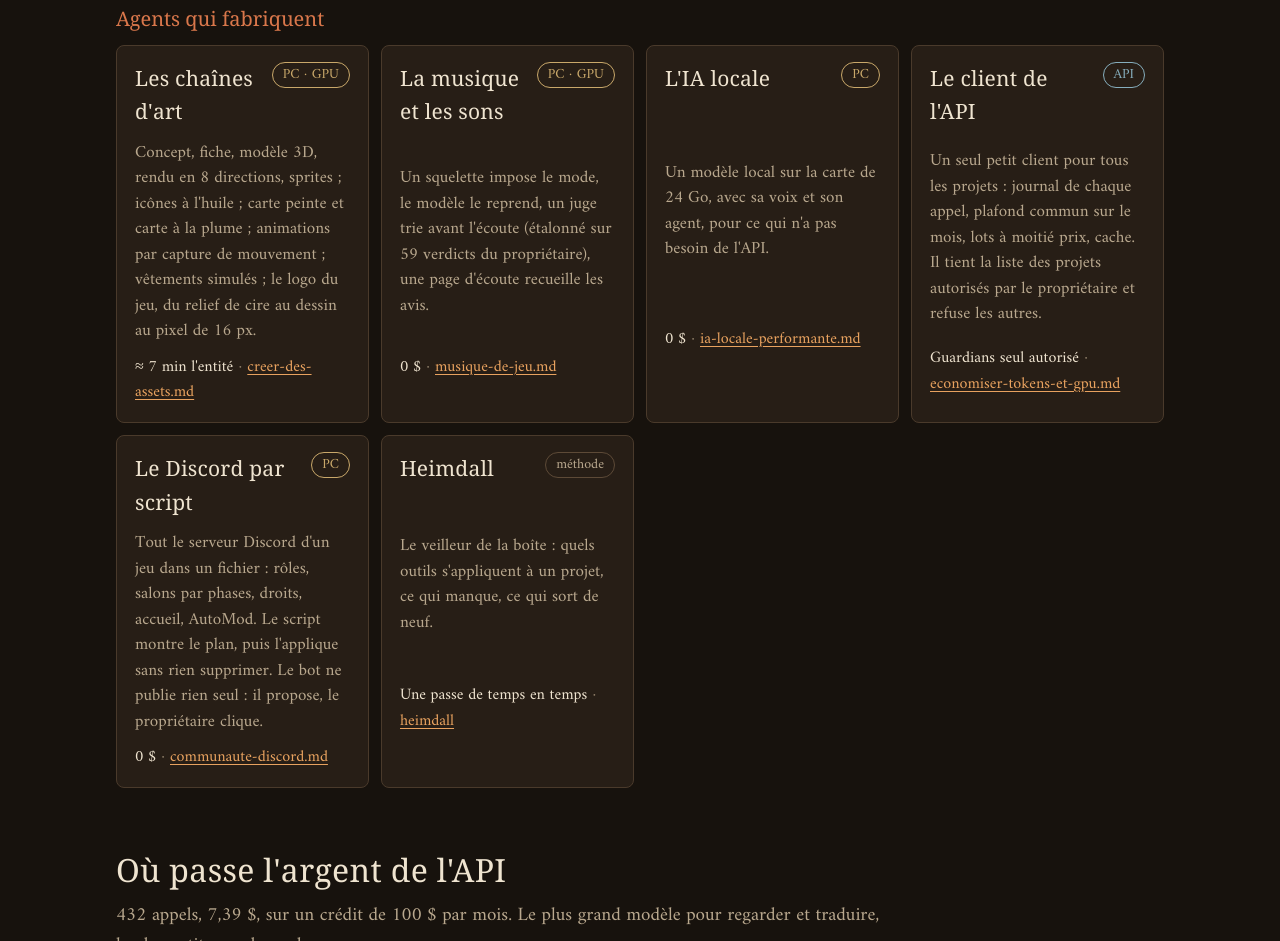
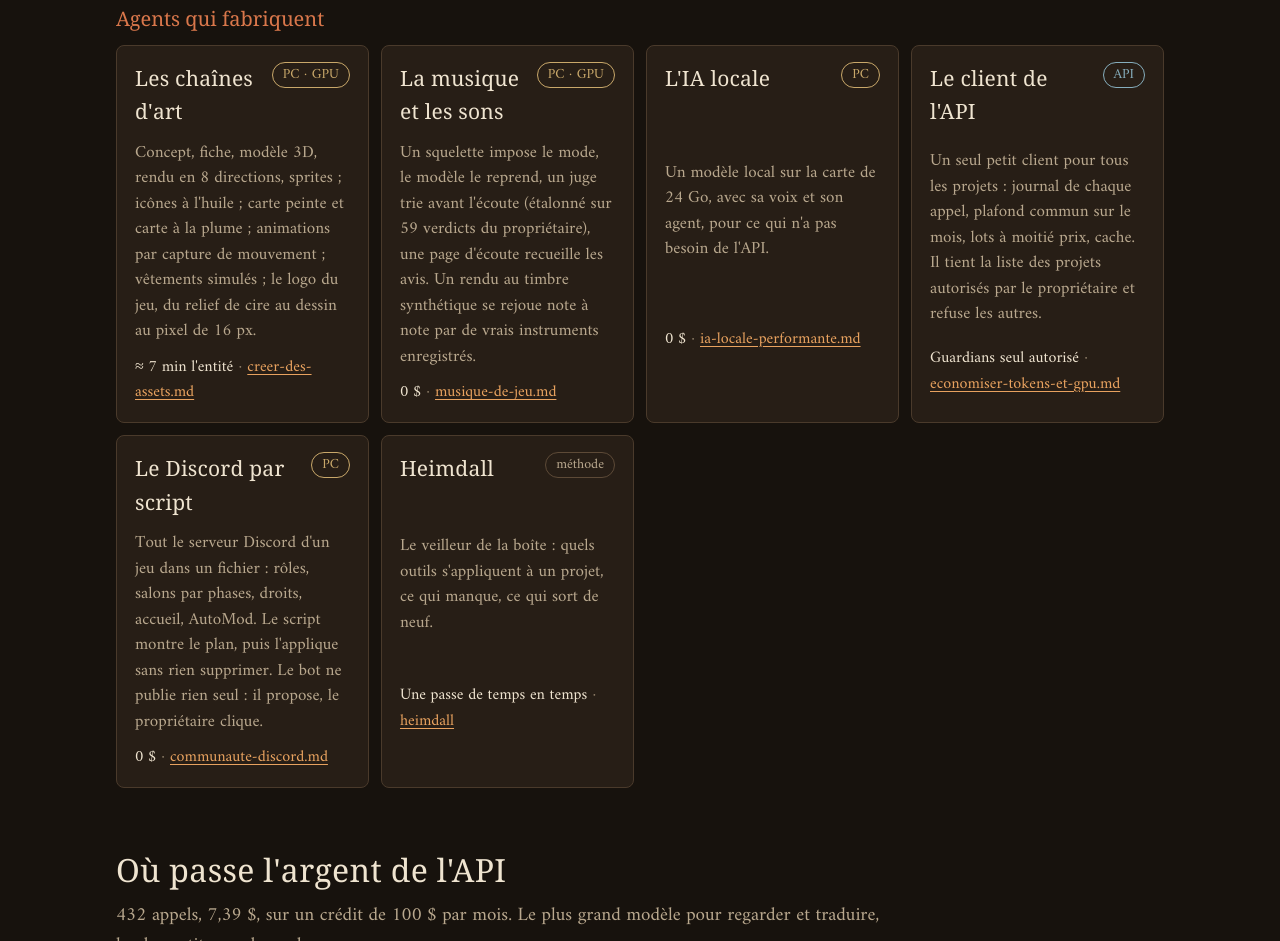
Before and after one commit to Alpharid/ACH, a website: page web/methode/index.html in a window 1280 px wide. Shown: the part 4061-5002 px from the top of the page. Drawn offline with Linux system fonts and the light colour scheme; a web font is replaced by a local one.

Commit message:
Méthode : la musique rejouée par de vrais instruments (recopie de la vitrine de la Super_Toolbox)
Co-Authored-By: Claude Opus 5.5 <noreply@anthropic.com>

```diff
--- a/web/methode/index.html
+++ b/web/methode/index.html
@@ -285,7 +285,7 @@ footer{margin-top:64px;padding-top:20px;border-top:1px solid var(--trait);color:
       <p>Concept, fiche, modèle 3D, rendu en 8 directions, sprites ; icônes à l'huile ; carte peinte et carte à la plume ; animations par capture de mouvement ; vêtements simulés ; le logo du jeu, du relief de cire au dessin au pixel de 16 px.</p>
       <div class="cout">≈ 7 min l'entité <em>· <a href="https://github.com/Alpharid/Super_Toolbox/blob/main/guides/creer-des-assets.md">creer-des-assets.md</a></em></div></div>
     <div class="carte outil"><h3>La musique et les sons</h3><span class="tag local">PC · GPU</span>
-      <p>Un squelette impose le mode, le modèle le reprend, un juge trie avant l'écoute (étalonné sur 59 verdicts du propriétaire), une page d'écoute recueille les avis.</p>
+      <p>Un squelette impose le mode, le modèle le reprend, un juge trie avant l'écoute (étalonné sur 59 verdicts du propriétaire), une page d'écoute recueille les avis. Un rendu au timbre synthétique se rejoue note à note par de vrais instruments enregistrés.</p>
       <div class="cout">0 $ <em>· <a href="https://github.com/Alpharid/Super_Toolbox/blob/main/guides/musique-de-jeu.md">musique-de-jeu.md</a></em></div></div>
     <div class="carte outil"><h3>L'IA locale</h3><span class="tag local">PC</span>
       <p>Un modèle local sur la carte de 24 Go, avec sa voix et son agent, pour ce qui n'a pas besoin de l'API.</p>
```
Also changed, not shown: HANDOVER.md (+1 -0 lines).
